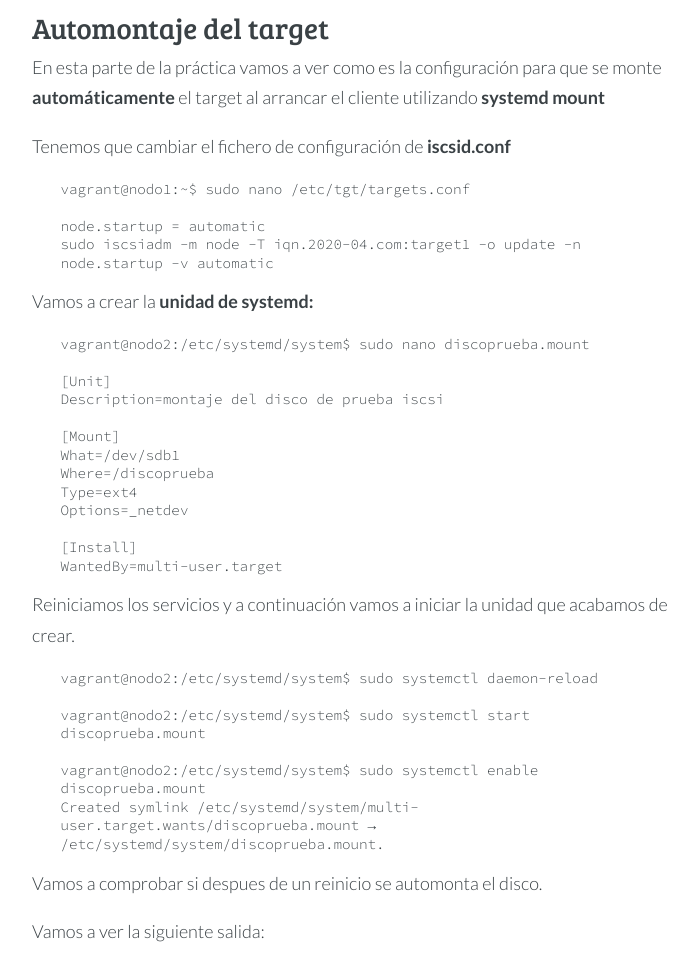
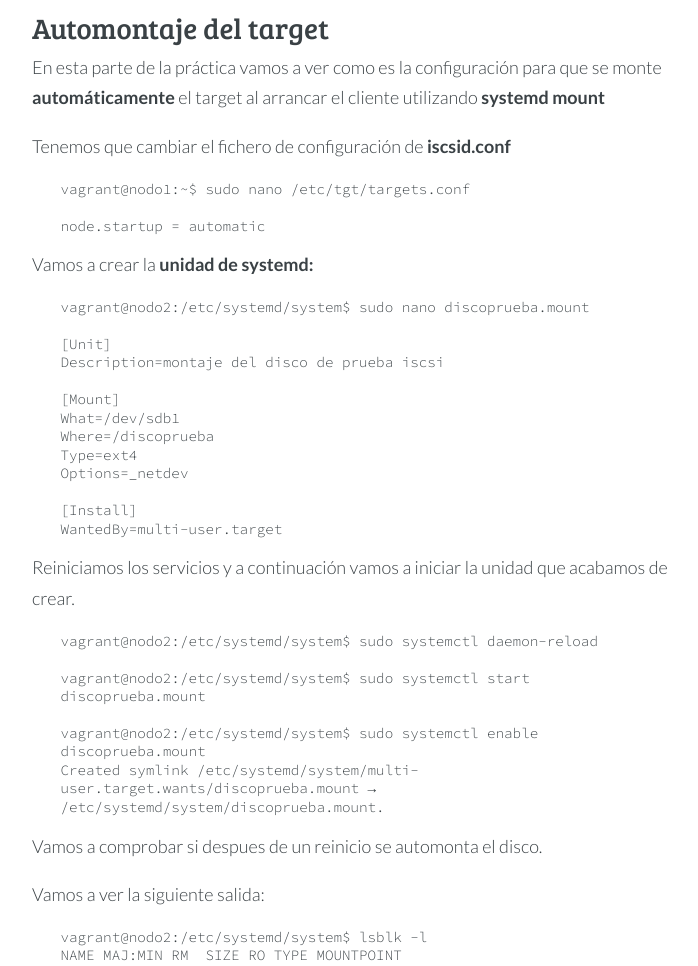
Before and after one commit to ernestovazquez/hugo, a plain HTML site: page post/iscsi/index.html in a window 1280 px wide. Shown: the part 5453-6419 px from the top of the page, without its empty margins (283-981 px from the left). Drawn offline with nearby package versions, Linux system fonts and the light colour scheme.

Commit message:
Deploy ernestovazquez.es to github.com/ernestovazquez/hugo.git:gh-pages

```diff
--- a/post/iscsi/index.html
+++ b/post/iscsi/index.html
@@ -293,7 +293,6 @@ sdb
 <pre><code>vagrant@nodo1:~$ sudo nano /etc/tgt/targets.conf
 
 node.startup = automatic
-sudo iscsiadm -m node -T iqn.2020-04.com:target1 -o update -n node.startup -v automatic
 </code></pre>
 
 <p>Vamos a crear la <strong>unidad de systemd:</strong></p>
```
